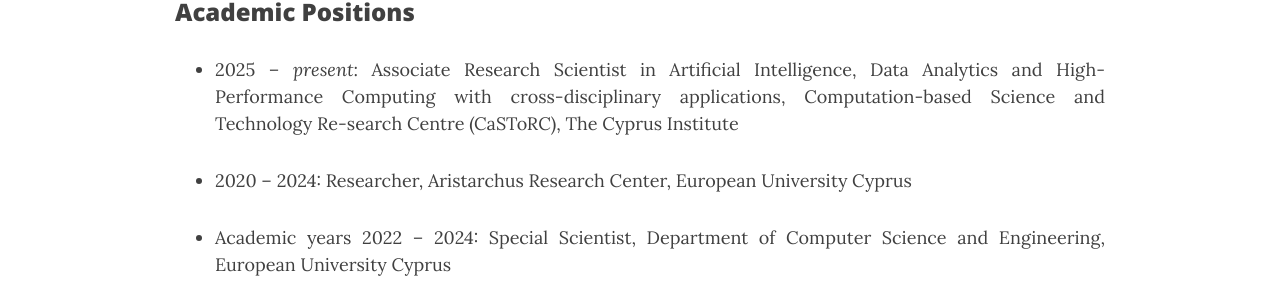
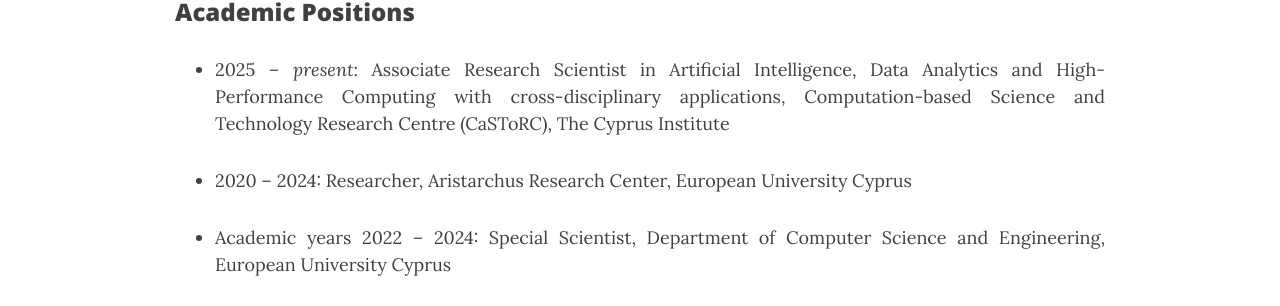
Before and after one commit to ch-var/ch-var.github.io, a Jekyll site: the page built from CV.html, in a window 1280 px wide and 900 px high, scrolled down 530 px. Shown: the part 202-508 px from the top of the window. Built offline with Jekyll 4.4.1, drawn with Linux system fonts in a browser that asks for light colours; formulas are drawn with MathJax 3.

Commit message:
Update CV.html

```diff
--- a/CV.html
+++ b/CV.html
@@ -33,7 +33,7 @@
 <br>
 <p style="font-family: var(--header-font); font-weight: 800; line-height: 1.1; font-size: 1.5rem; margin-top: 1.25rem;">Academic Positions</p>
 <ul>
-<li class="responsive-margin">2025 – <i>present</i>: Associate Research Scientist in Artificial Intelligence, Data Analytics and High-Performance Computing with cross-disciplinary applications, Computation-based Science and Technology Re-search Centre (CaSToRC), The Cyprus Institute</li>
+<li class="responsive-margin">2025 – <i>present</i>: Associate Research Scientist in Artificial Intelligence, Data Analytics and High-Performance Computing with cross-disciplinary applications, Computation-based Science and Technology Research Centre (CaSToRC), The Cyprus Institute</li>
 <p></p>
 <li class="responsive-margin">2020 – 2024: Researcher, Aristarchus Research Center, European University Cyprus</li>
 <p></p>
```
